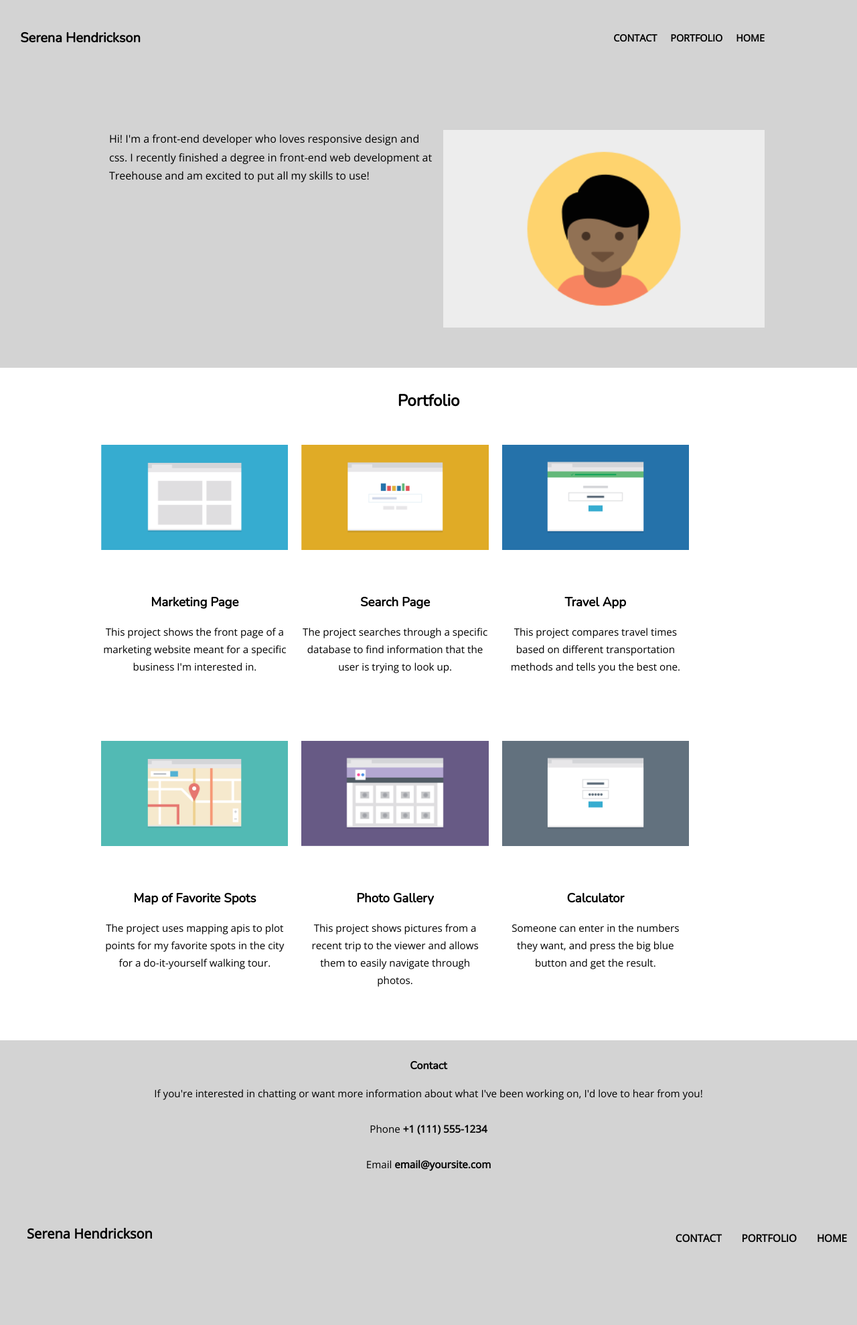
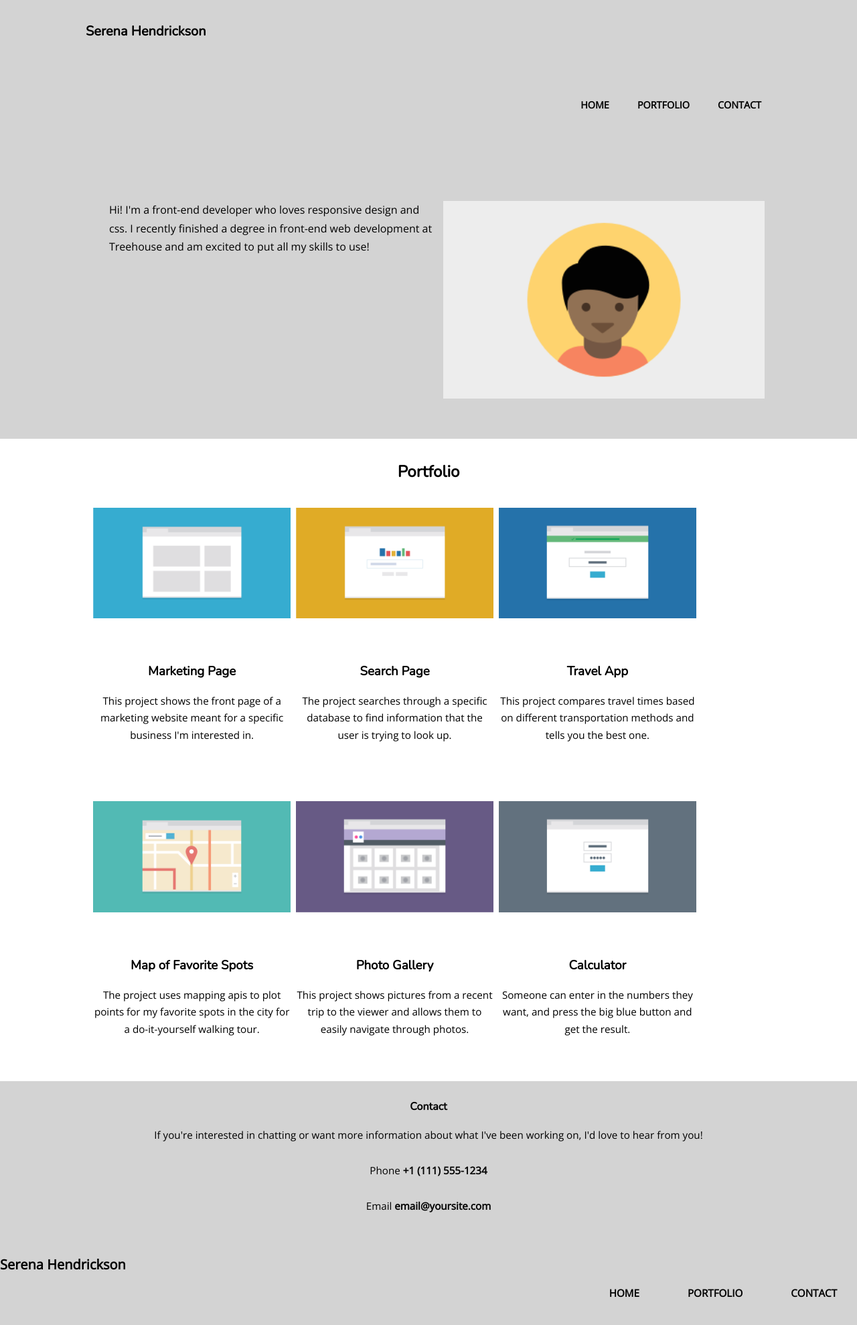
Before and after one commit to serenaanne0114/techdegree-project-02, a plain HTML site: page index.html in a window 1280 px wide. Shown: the whole page at 67% size. Before the commit the page ends 1880 px from the top, so only its background shows below. Drawn offline with nearby package versions, Linux system fonts and the light colour scheme.

Commit message:
update css

```diff
--- a/css/styles.css
+++ b/css/styles.css
@@ -59,36 +59,29 @@ a {
   max-width: 100%;
 }
 /* Navigation */
+.main-header {
+  text-align: center;
+}
+
+
 .name {
-  float: left;
-  text-align: center;
   font-size: 1.25em;
-  margin-top: 12px;
-  margin-bottom: 12px;
-  top: 0;
-  left: 0;
 }
 
 .name,
+.main-nav,
 .main-nav li {
-
+  display: inline-block;
   tex-align: center;
-  margin-top: 25px;
+  margin-top: 6px;
   margin-bottom: 6px;
-
 }
 
 .main-nav li {
-  display: inline-block;
   list-style: none;
   margin-top: 6px;
   margin-bottom: 6px;
-  padding: 15px 10px;
-  justify-content: space-around;
-  display: flex;
-  flex-direction: row-reverse;
-
-
+  padding: 15px;
 }
 
 .main-nav li: last-of-type {
@@ -127,12 +120,9 @@ a {
 }
 
 .footer-nav li {
-  padding: 15px, 0;
+  padding: 15px;
   list-style-type: none;
-  justify-content: space-around;
-  display: flex;
-  flex-direction: row-reverse;
-}
+  }
 
 .footer-name a,
 .footer-nav a {
@@ -153,6 +143,16 @@ a {
 .footer a:hover {
   color: #FFC0CB;
 }
+
+.footer-name,
+.footer-nav,
+.footer-nav li {
+  display: inline-block;
+  tex-align: center;
+  margin-top: 6px;
+  margin-bottom: 6px;
+}
+
 
 
 
@@ -255,36 +255,28 @@ a {
   }
 
   .main-nav li {
-    float: right;
-    display: flex;
-    flex-direction: row-reverse;
+    float: left;
+    margin-left: 12px;
     }
 
 
   .name {
-    display: inline-block;
+    float: left;
+
   }
-
-    .name,
-   .main-nav,
-   .main-nav li {
-     display: inline;
-   }
 
 .main-nav a {
   font-size: .9em;
   padding: 0;
 }
 
-  .name {
-    position: fixed;
-    width: 240px;
-    padding: 15px 0;
+  .main-nav {
+    float: right;
   }
 
   .col {
     float: left;
-    padding: 5px, 5px;
+    padding: 4px;
   }
 
 .primary,
@@ -305,22 +297,24 @@ a {
 
     .footer-name {
       float: left;
-      display: inline-block;
-      margin-left: 40px;
-      padding: 15px 0;
+    }
+
+    .footer-nav {
+      float: right;
     }
 
     .footer-nav li {
-      float: right;
-      display: flex;
-      flex-direction: row-reverse;
+      float: left;
+      margin-left: 12px;
+
     }
 
-     .footer,
-     .footer-nav,
-     .footer-nav li {
-       display: inline;
-     }
+    .footer-name,
+    .footer-nav,
+    .footer-nav li {
+      display: inline-block;
+    }
+
 
     .tagline {
     width: 53%;
@@ -353,28 +347,40 @@ a {
   }
 
   .main-nav li {
+    float: left;
+  }
+
+  .main-nav {
     float: right;
   }
 
-   .name,
-   .main-nav,
-   .main-nav li {
-     display: inline;
+  .name {
+    float: left;
+  }
+
+   .footer-name {
+     float: left;
+   }
+
+   .footer-nav {
+     float: right;
    }
 
    .footer-nav li {
-     float: right;
+     float: left;
+
    }
 
-    .end,
+   .footer-name,
     .footer-nav,
     .footer-nav li {
-      display: inline;
+      display: inline-block;
     }
+
 
     .col {
       float: left;
-      padding: 10px 10px;
+      padding: 4px;
   }
 
   .primary,
```
